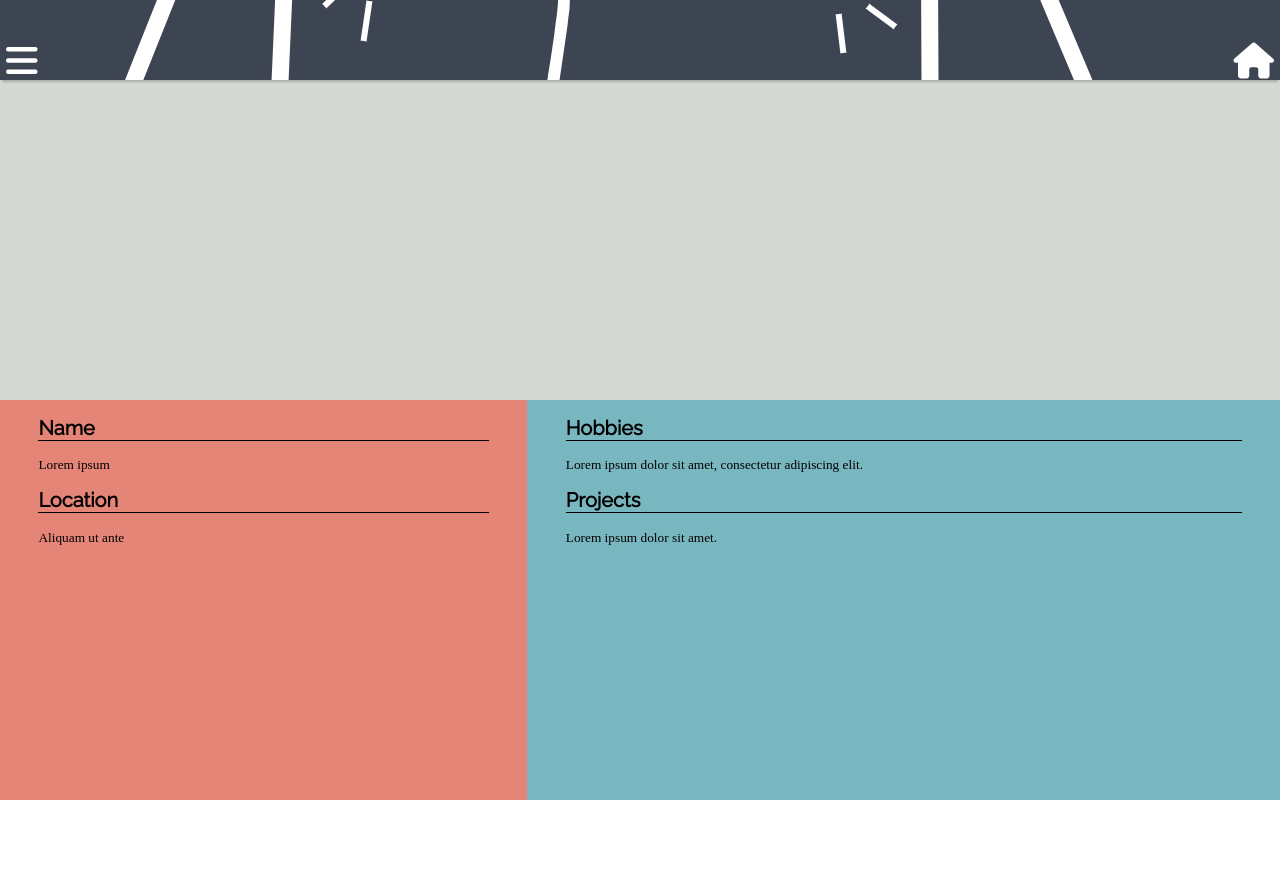
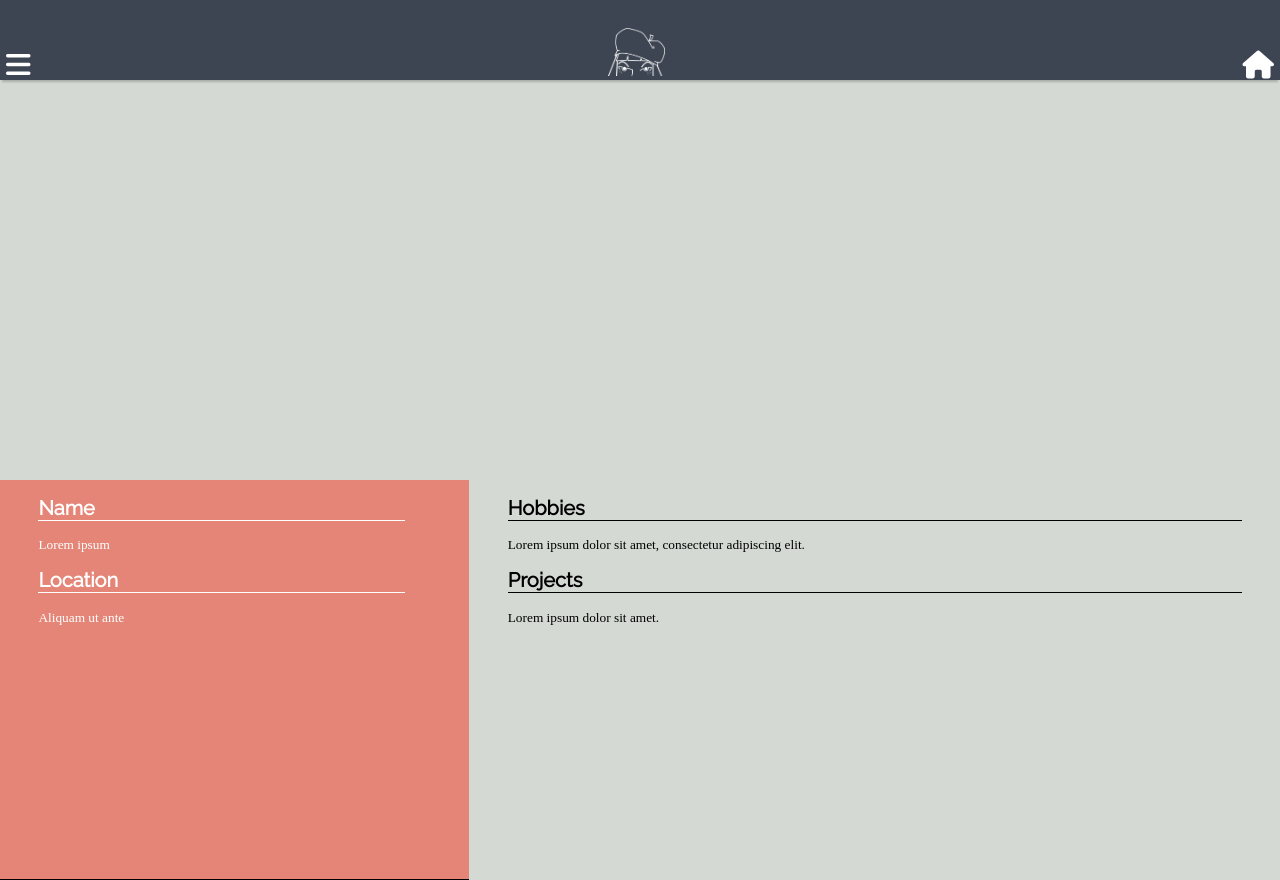
Before and after one commit to drakesmelser54/HobbiTat, a website built with Parcel: page webPageShells/profilePageShell.html in a window 1280 px wide. Before the commit the page ends 800 px from the top, so only its background shows below. Built offline with nearby package versions, Linux system fonts and the light colour scheme.

Commit message:
update profile page with color scheme

```diff
--- a/webPageShells/profilePageShell.html
+++ b/webPageShells/profilePageShell.html
@@ -12,26 +12,24 @@
   <body>
     <nav class="nav-bar">
       <div class="dropdown">
-        <button type="button" id="hamburger-btn" class="nav-btns"><i class="fa fa-bars" style="font-size: 36px; color: white"></i></button>
+        <button type="button" id="hamburger-btn" class="nav-btns"><i class="fa fa-bars" style="font-size: 28px; color: white"></i></button>
         <div id="hamburger-dropdown" class="dropdown-content">
           <a href="youtube.com">Link 1</a>
           <a href="youtube.com">Link 2</a>
           <a href="youtube.com">Link 3</a>
         </div>
       </div>
-      <img class="hobbiest" src="https://raw.githubusercontent.com/drakesmelser54/HobbiTat/master/Artist%20Sketches/artist%20white.png" alt="chef sketch">
-      <button type="button" class="nav-btns"><i class="fa fa-home" style="font-size: 36px; color: white"></i></button>
+      <div class="hobbySketches"></div>
+      <button type="button" class="nav-btns"><i class="fa fa-home" style="font-size: 28px; color: white"></i></button>
     </nav>
     <section class="profilePictureContainer">
     </section>
     <section class="lowerProfileContainer">
       <div class="leftProfileContainer">
-        <div class="nameLocationText">
-          <h2 class="profileHeaders">Name</h2>
-          <p>Lorem ipsum</p>
-          <h2 class="profileHeaders">Location</h2>
-          <p>Aliquam ut ante</p>
-        </div>
+        <h2>Name</h2>
+        <p>Lorem ipsum</p>
+        <h2>Location</h2>
+        <p>Aliquam ut ante</p>
       </div>
       <div class="rightProfileContainer">
         <h2 class="profileHeaders">Hobbies</h2>
@@ -40,6 +38,7 @@
         <p>Lorem ipsum dolor sit amet.</p>
       </div>
     </section>
+    <script src="shells.js"></script>
     <script src="https://kit.fontawesome.com/00850ddae6.js" crossorigin="anonymous"></script>
   </body>
 </html>
--- a/webPageShells/webShell.css
+++ b/webPageShells/webShell.css
@@ -26,7 +26,7 @@ h1, h2, a {
 
 }
 .hobbySketches > img {
-  height: 8vh;
+  height: 6vh;
   width: auto;
 }
 
@@ -90,7 +90,7 @@ h1, h2, a {
   justify-content: space-around;
 
 }
-
+/*homepage button styling*/
 #login-button {
   font-family: 'Raleway', Helvetica, sans-serif;
   background-color: #046307;
@@ -114,7 +114,8 @@ h1, h2, a {
   cursor: pointer;
   width: 30%;
 }
-/*Log-In and SignUp Pages*/
+
+/*Login and Signup Pages*/
 .login-signup-containers {
   height: 50vh;
   width: 70vw;
@@ -129,13 +130,13 @@ h1, h2, a {
   margin-left: 15vw;
 }
 
+/*Login and Signup Forms*/
 .login-signup-containers > form {
   display: flex;
   flex-direction: column;
   align-items: center;
 }
 
-/*Forms*/
 /*Form-inputs*/
 input[type=text], select {
   padding: 1vh 1vw;
@@ -173,7 +174,6 @@ input[type=file], select {
   font-family: 'Raleway', Helvetica, sans-serif;
 }
 
-
 /*Form-text areas*/
 textarea, select {
   padding: 2vh 2vw;
@@ -185,25 +185,24 @@ textarea, select {
   border-radius: 4px;
   box-sizing: border-box;
   font-family: 'Noto Serif', Georgia, serif;
-
 }
 
 /*Form Containers*/
 .create-profile-forms {
-  height: 85vh;
+  height: 88vh;
   width: 85vw;
-  margin-top: 2vh;
+  margin-top: 1vh;
   margin-left: 7vw;
   font-family: 'Raleway', Helvetica, sans-serif;
   font-size: large;
   background-color: #E48577;
+  box-shadow: 0 4px 2px -2px rgba(0,0,0,.2);
   color: white;
   display: flex;
   flex-direction: column;
   align-items: center;
   text-align: center;
   justify-content: space-around;
-
 }
 
 .create-profile-forms > h2 {
@@ -214,7 +213,7 @@ textarea, select {
 
 /*ProfilePage*/
 .profilePictureContainer {
-  height: 40vh;
+  height: 50vh;
   width: 100%;
   background-color: #D4D9D3;
 }
@@ -225,12 +224,6 @@ textarea, select {
   display: block;
 }
 
-.profileHeaders {
-  display: flex;
-  justify-content: space-between;
-  border-bottom: 1px solid black;
-}
-
 .lowerProfileContainer{
   display: inline-flex;
   height: 50vh;
@@ -239,20 +232,28 @@ textarea, select {
 }
 
 .leftProfileContainer {
-  width: 40vw;
+  width: 30vw;
   background-color: #E48577;
+  border-bottom: 1px solid black;
+  color: white;
   padding-left: 3vw;
-  padding-right: 3vw;
+  padding-right: 5vw;
+}
+
+.leftProfileContainer > h2 {
+  border-bottom: 1px solid white;
 }
 
 .rightProfileContainer {
   width: 60vw;
   display: flexbox;
-  background-color: #78b6c0;
+  background-color: #d4d9d3;
   padding-left: 3vw;
   padding-right: 3vw;
 }
-
+.rightProfileContainer > h2 {
+  border-bottom: 1px solid black;
+}
 /*createProfilePage*/
 .addProfilePictureContainer {
   background-color: silver;
```
Also changed, not shown: webPageShells/loginShell.html (+1 -1 lines), webPageShells/signupShell.html (+1 -1 lines).
